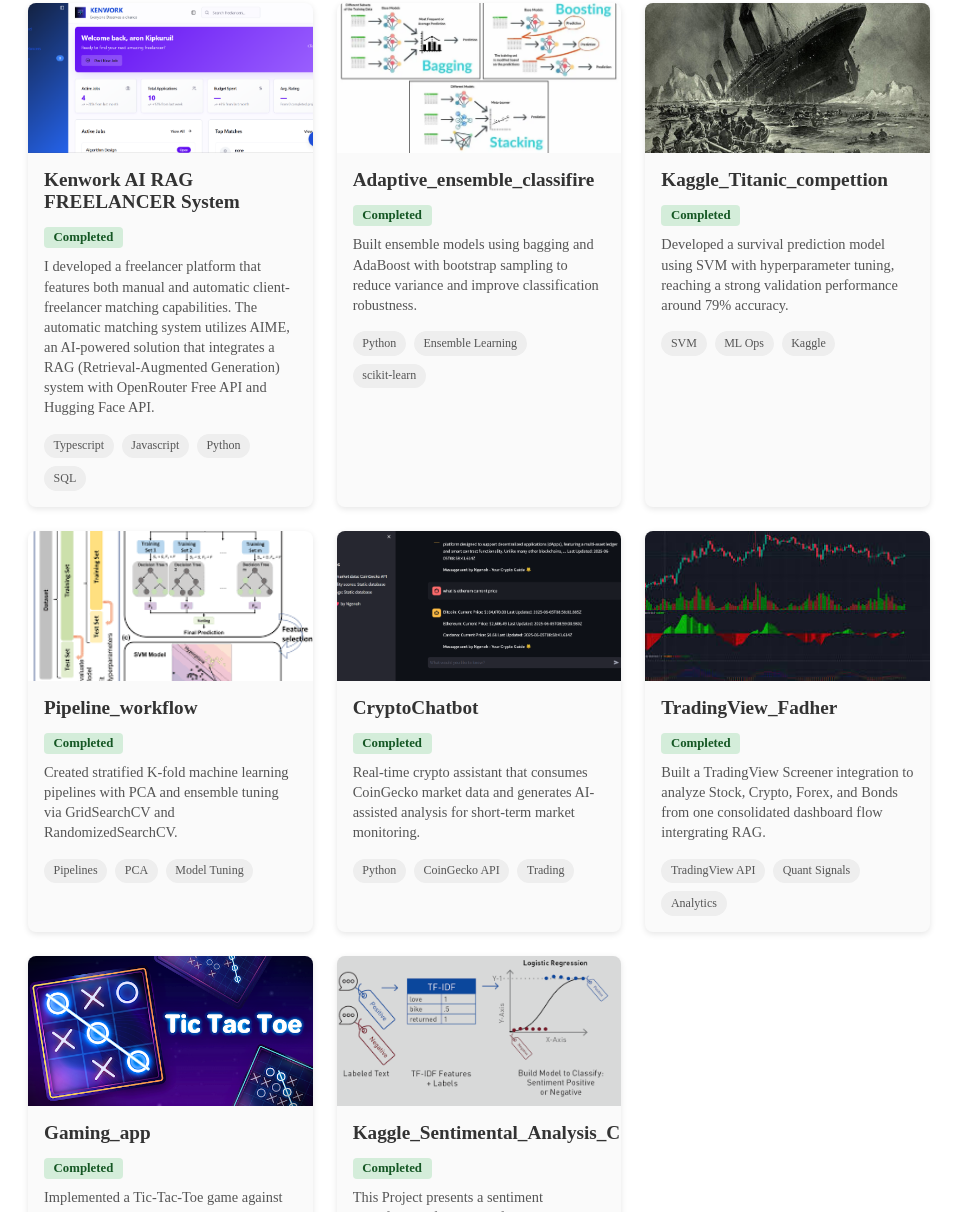
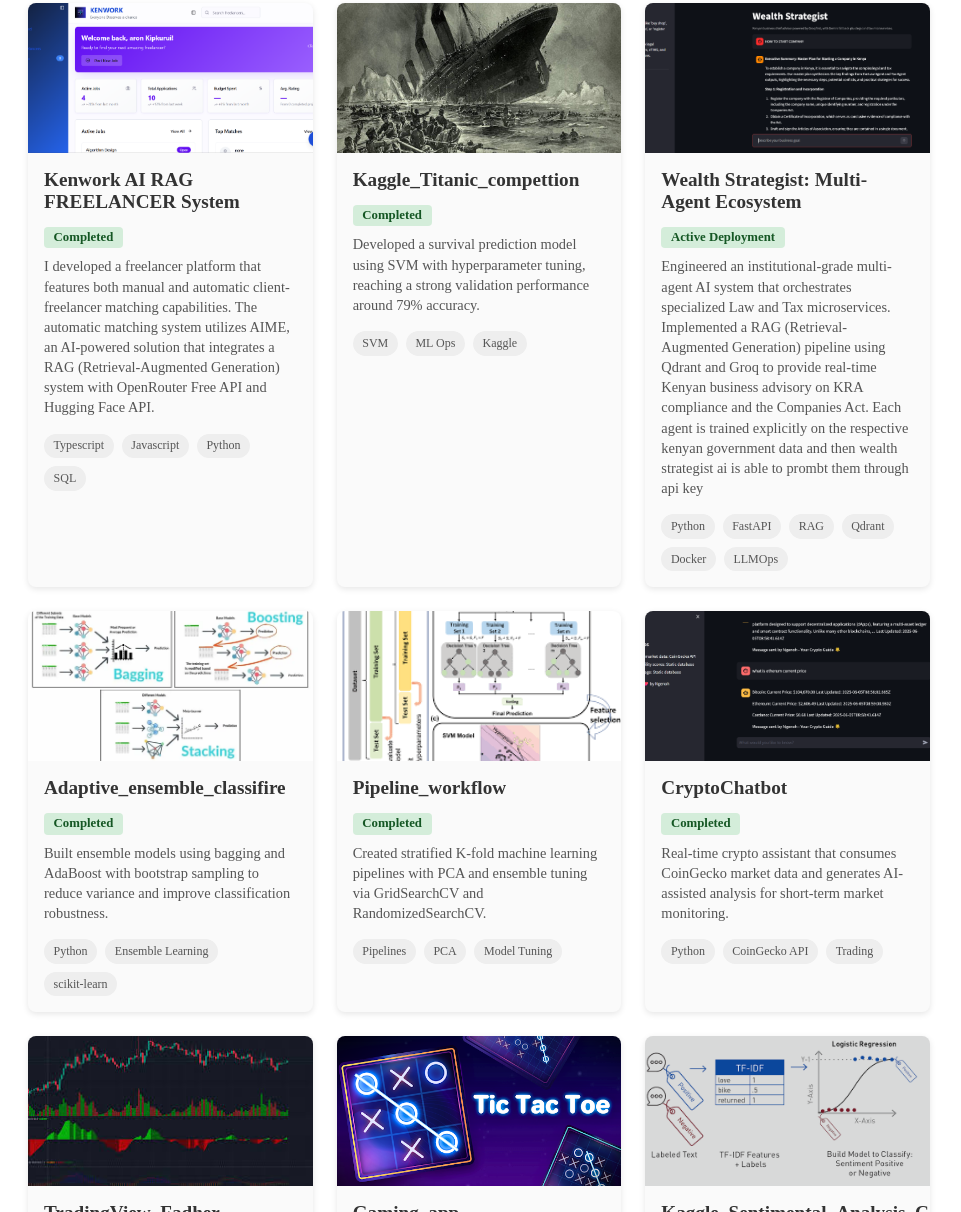
Before and after one commit to Wizard-hash2/Arosite, a plain HTML site: page index.html in a window 1280 px wide. Shown: the part 934-2146 px from the top of the page, without its empty margins (286-1247 px from the left). Drawn offline with nearby package versions, Linux system fonts and the light colour scheme.

Commit message:
Fadher: updates the agents 1

```diff
--- a/index.html
+++ b/index.html
@@ -189,23 +189,7 @@
             </div>
           </div>
         </div>
-        <!-- Project 1: Adaptive Ensemble Classifier -->
-        <div class="project-card">
-          <img src="Bagging.webp" alt="Adaptive Ensemble Classifier" class="project-image" />
-          <div class="project-content">
-            <h3>Adaptive_ensemble_classifire</h3>
-            <span class="project-status completed">Completed</span>
-            <p class="project-description">
-              Built ensemble models using bagging and AdaBoost with bootstrap sampling to reduce variance and improve
-              classification robustness.
-            </p>
-            <div class="project-tags">
-              <span class="tag">Python</span>
-              <span class="tag">Ensemble Learning</span>
-              <span class="tag">scikit-learn</span>
-            </div>
-          </div>
-        </div>
+
 
         <!-- Project 2: Kaggle Titanic Competition -->
         <div class="project-card">
@@ -226,6 +210,56 @@
         </div>
 
         <!-- Project 3: Pipeline Workflow -->
+
+ <div class="project-card">
+  <!-- Suggestion: Use a screenshot of the 'Agent status' sidebar from your UI -->
+  <img src="image-6.png" alt="Wealth Strategist AI" class="project-image" />
+
+  <div class="project-content">
+    <h3>Wealth Strategist: Multi-Agent Ecosystem</h3>
+    <span class="project-status completed">Active Deployment</span>
+    <p class="project-description">
+      Engineered an institutional-grade multi-agent AI system that orchestrates specialized Law and Tax microservices.
+      Implemented a RAG (Retrieval-Augmented Generation) pipeline using Qdrant and Groq to provide real-time Kenyan
+      business advisory on KRA compliance and the Companies Act. Each agent is trained explicitly on the respective kenyan government data and then wealth strategist ai is able to prombt them through api key
+    </p>
+    <div class="project-tags">
+      <span class="tag">Python</span>
+      <span class="tag">FastAPI</span>
+      <span class="tag">RAG</span>
+      <span class="tag">Qdrant</span>
+      <span class="tag">Docker</span>
+      <span class="tag">LLMOps</span>
+    </div>
+  </div>
+</div>
+
+
+       <!-- Project 1: Adaptive Ensemble Classifier -->
+        <div class="project-card">
+          <img src="Bagging.webp" alt="Adaptive Ensemble Classifier" class="project-image" />
+          <div class="project-content">
+            <h3>Adaptive_ensemble_classifire</h3>
+            <span class="project-status completed">Completed</span>
+            <p class="project-description">
+              Built ensemble models using bagging and AdaBoost with bootstrap sampling to reduce variance and improve
+              classification robustness.
+            </p>
+            <div class="project-tags">
+              <span class="tag">Python</span>
+              <span class="tag">Ensemble Learning</span>
+              <span class="tag">scikit-learn</span>
+            </div>
+          </div>
+        </div>
+
+        <!-- project 4 -->
+
+
+
+
+
+
         <div class="project-card">
           <img src="pc.png" alt="Pipeline Workflow" class="project-image" />
           <div class="project-content">
```
Also changed, not shown: image-6.png (added).
